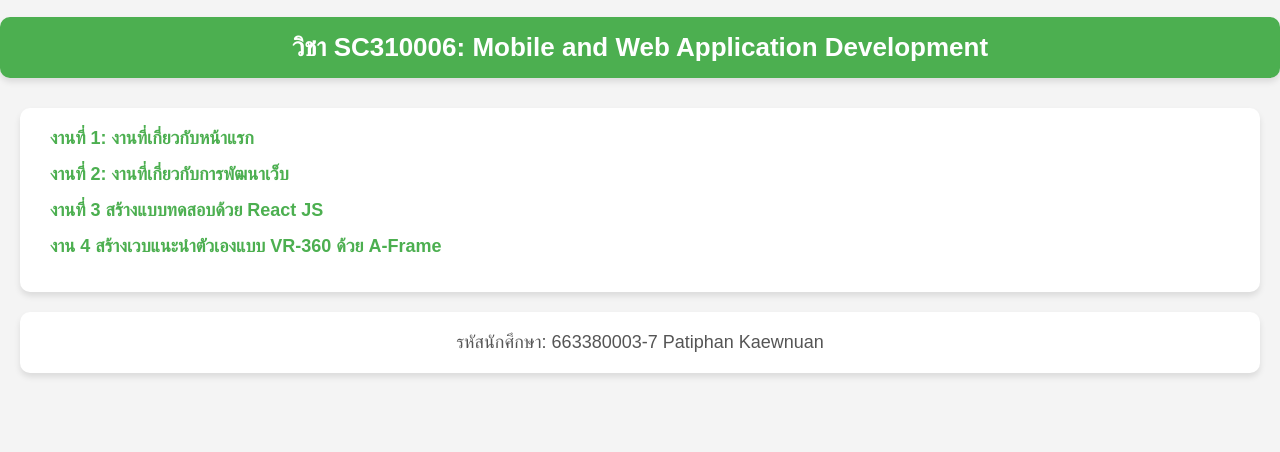
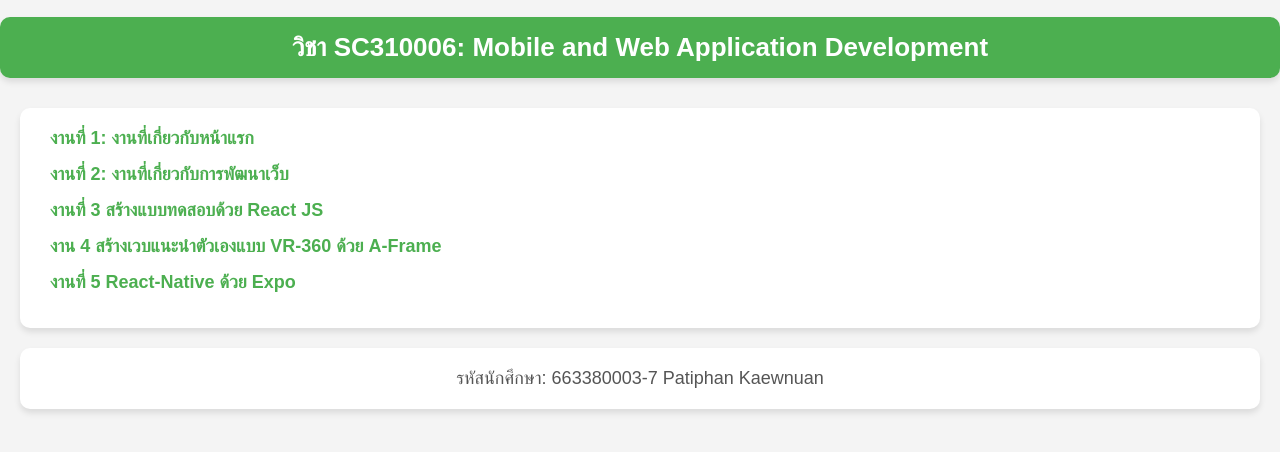
Before and after one commit to Seleblobbyboy/web2024, a plain HTML site: page index.html in a window 1280 px wide. Drawn offline with Linux system fonts and the light colour scheme.

Commit message:
Update index.html

```diff
--- a/index.html
+++ b/index.html
@@ -81,6 +81,7 @@
         <li><a href="https://seleblobbyboy.github.io/web2024/work2/work2.html" target="_blank">งานที่ 2: งานที่เกี่ยวกับการพัฒนาเว็บ</a></li>
         <li><a href="https://seleblobbyboy.github.io/web2024/work3" target="_blank">งานที่ 3 สร้างแบบทดสอบด้วย React JS</a></li>
         <li><a href="https://seleblobbyboy.github.io/web2024/work4" target="_blank">งาน 4  สร้างเวบแนะนำตัวเองแบบ VR-360 ด้วย A-Frame</a></li>
+        <li><a href="https://seleblobbyboy.github.io/web2024/work5/work5.html" target="_blank">งานที่ 5  React-Native ด้วย Expo</a></li>
     </ul>
     <p>รหัสนักศึกษา: 663380003-7 Patiphan Kaewnuan</p>
 </body>
```
